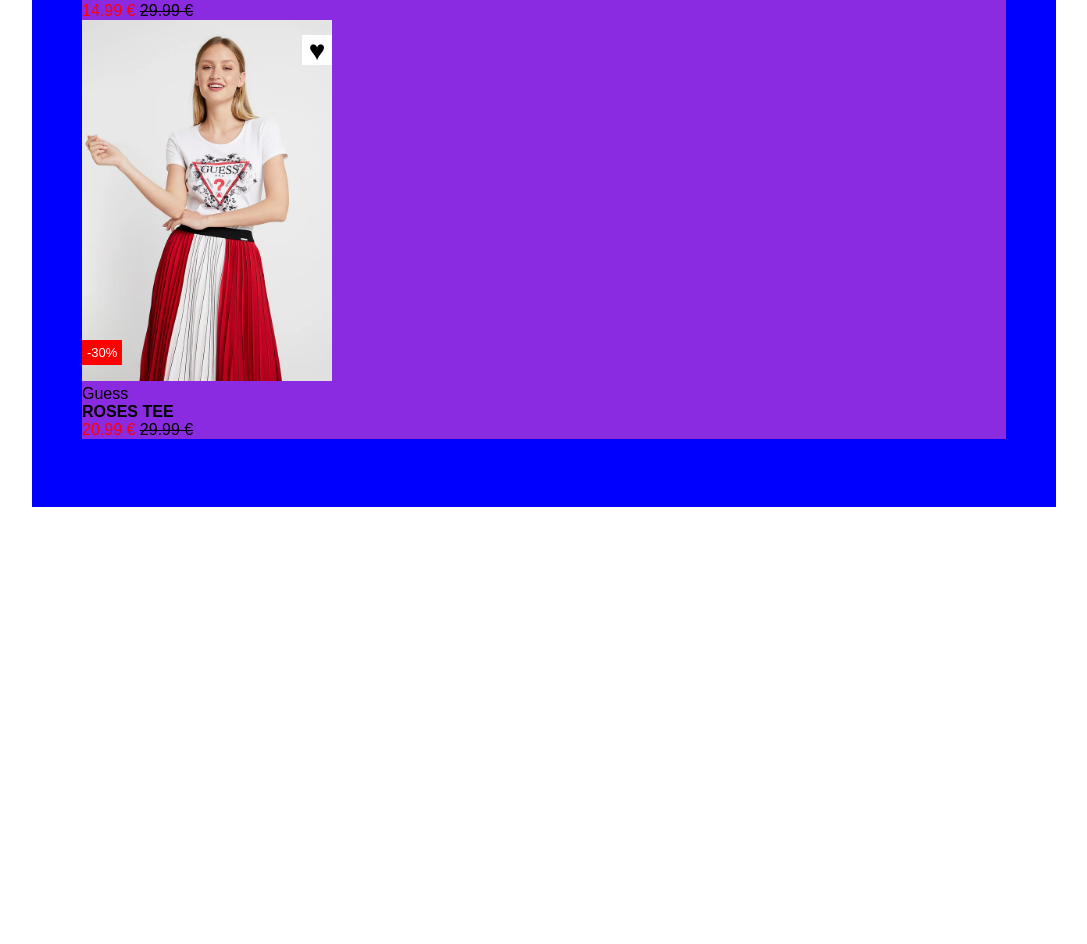
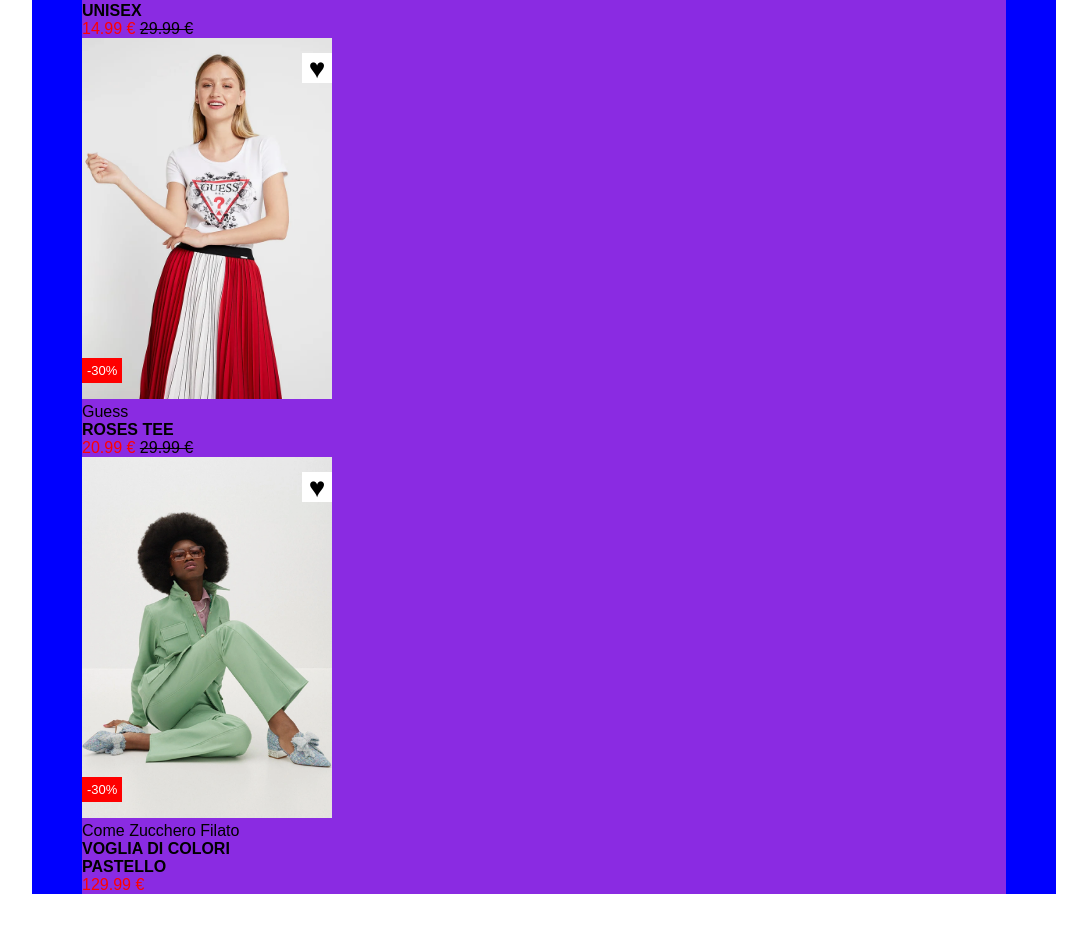
Before and after one commit to giagra91/html-css-boolando, a plain HTML site: page index.html in a window 1280 px wide. Shown: the part 449-1393 px from the top of the page, without its empty margins (96-1183 px from the left). Before the commit the page ends 956 px from the top, so only its background shows below. Drawn offline with Linux system fonts and the light colour scheme.

Commit message:
modifiche css e index

```diff
--- a/css/style.css
+++ b/css/style.css
@@ -24,6 +24,10 @@
 .img{
     width: 100%;
     z-index: 0;
+}
+
+.text-photo{
+    width: 200px;
 }
 
 .relative{
@@ -102,6 +106,6 @@
     z-index: 1;
 }
 
-.card:hover .img1{
+.card:hover .first-image{
     display: none;
 }
--- a/index.html
+++ b/index.html
@@ -12,18 +12,22 @@
     <main>
 
        <div class="container">
+           <!-- Prima riga -->
+
            <div class="row">
+
+                <!-- Primo articolo -->
                <div class="card relative">
-                   <img class="img img1" src="img/1.webp" alt="Prima foto">
+                   <img class="img first-image" src="img/1.webp" alt="Prima foto">
                    <img class="img img-hover" src="img/1b.webp" alt="Prima foto hover">
                    <span class="heart absolute">&hearts;</span>
                    <span class="discount absolute">-50%</span>
                    <span class="green-box absolute">Sostenibilità</span>
                </div>
-               <p>
-                <span class="brand block">Levi's</span>
-                <span class="name-article block">RELAXED FIT TEE UNISEX</span>
-                <span class="price block">
+               <div class="text-photo">
+                <span class="brand">Levi's</span><br>
+                <span class="name-article">RELAXED FIT TEE UNISEX</span><br>
+                <span class="price">
                     <span class="discount-price">
                         14.99 €
                     </span>
@@ -32,29 +36,50 @@
                     </span>
 
                 </span>
-             </p>
+               </div>
+
+
+               <!-- Secondo articolo -->
 
                <div class="card relative">
-                <img class="img" id="img2" src="img/2.webp" alt="Seconda foto">
-                <img class="img img-hover" id="img-hover2" src="img/2b.webp" alt="Seconda foto hover">
+                  <img class="img first-image" src="img/2.webp" alt="Seconda foto">
+                  <img class="img img-hover" src="img/2b.webp" alt="Seconda foto hover">
                   <span class="heart absolute">&hearts;</span>
                   <span class="discount absolute">-30%</span>
               </div>
-            <p>
-             <span class="brand block">Guess</span>
-             <span class="name-article block">ROSES TEE</span>
-             <span class="price block">
+              <div class="text-photo">
+                  <span class="brand">Guess</span><br>
+                  <span class="name-article">ROSES TEE</span><br>
+                  <span class="price">
                   <span class="discount-price">
                      20.99 €
                   </span>
                   <span class="first-price">
                       29.99 €
                   </span>
+                </div>
 
+
+                <!-- Terzo articolo -->
+                <div class="card relative">
+
+                    <div class="card relative">
+                        <img class="img first-image" src="img/3.webp" alt="Seconda foto">
+                        <img class="img img-hover" src="img/3b.webp" alt="Seconda foto hover">
+                        <span class="heart absolute">&hearts;</span>
+                        <span class="discount absolute">-30%</span>
+                    </div>
+                    <div class="text-photo">
+                        <span class="brand">Come Zucchero Filato</span> <br>
+                        <span class="name-article">VOGLIA DI COLORI PASTELLO</span> <br>
+                        <span class="price">
+                        <span class="discount-price">
+                           129.99 €
                         </span>
-            </p>
                       </div>
-               <div class="card"></div>
+
+
+                </div>
            </div>
        </div>
 
```
Lines whose indentation alone changed are shown as unchanged.
